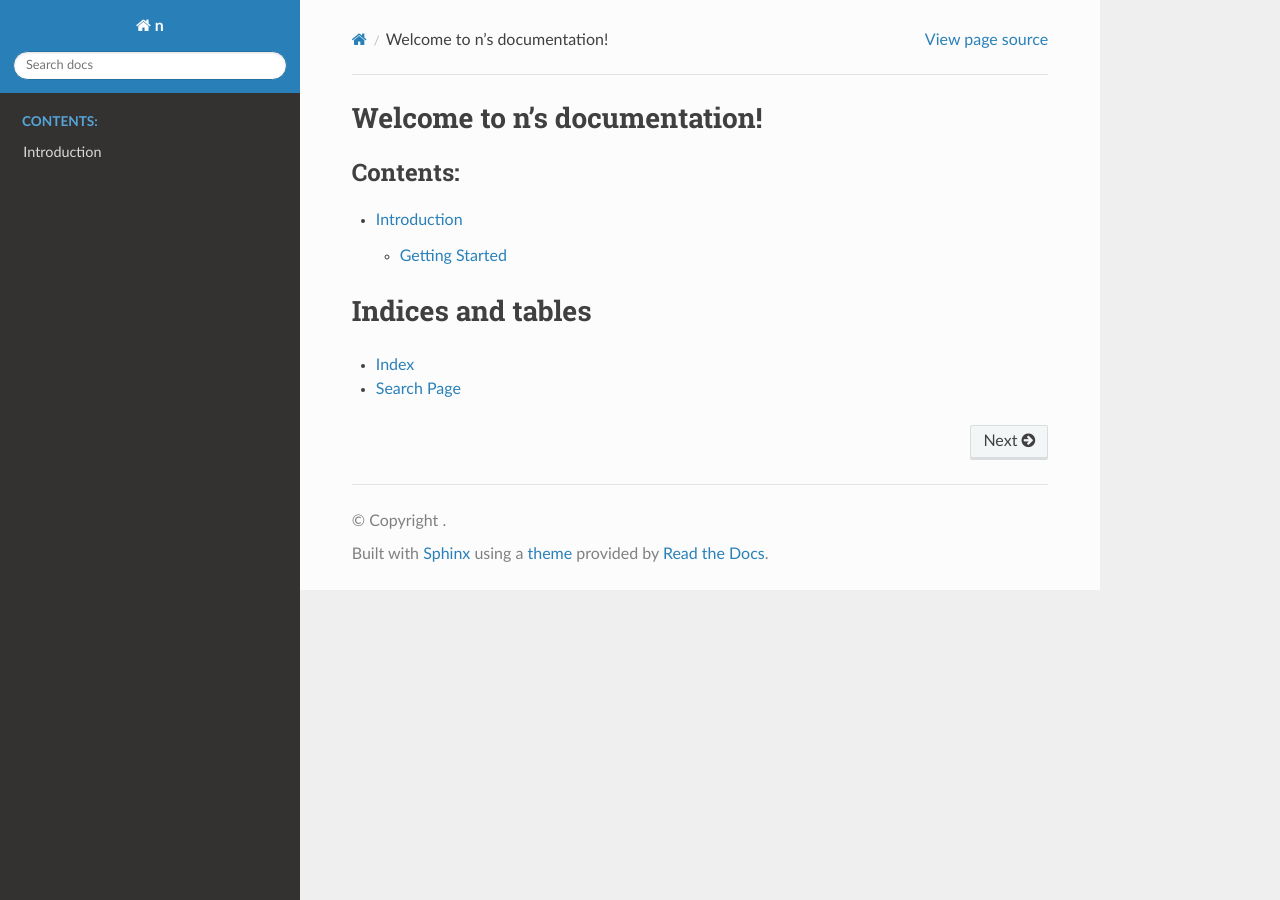
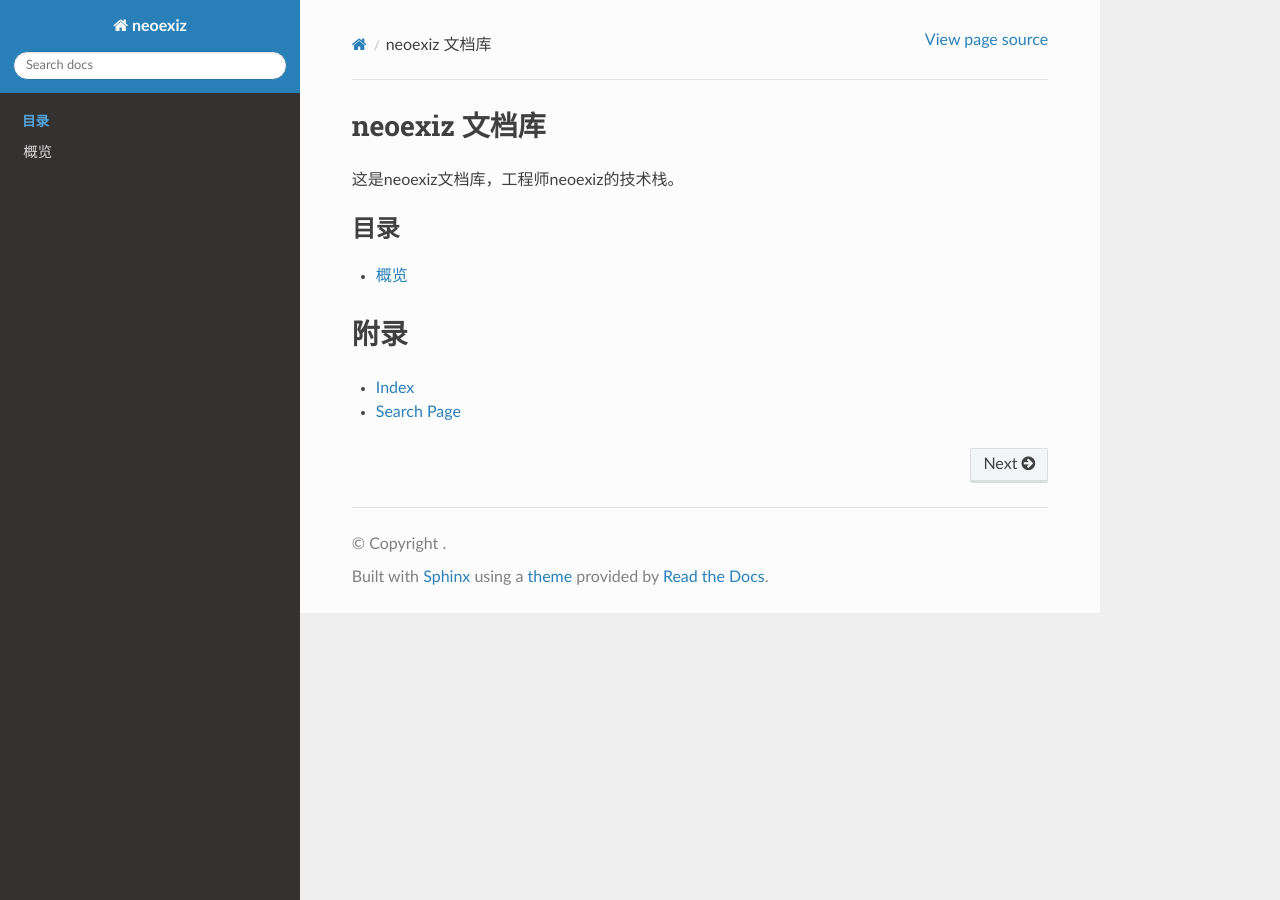
Before and after one commit to neoexiz/neoexiz, a Sphinx documentation site: the page built from docs/index.rst, in a window 1280 px wide. Built offline with Sphinx 7.4.7 and the Read the Docs theme 3.1.0, drawn with Linux system fonts in a browser that asks for light colours.

Commit message:
feat: use modern style

````diff
--- a/docs/conf.py
+++ b/docs/conf.py
@@ -1,7 +1,7 @@
 # Configuration file for the Sphinx documentation builder.
 # https://www.sphinx-doc.org/en/master/usage/configuration.html
 
-project = "n"
+project = "neoexiz"
 author = "neoexiz"
 release = "0.1.0"
 
--- a/docs/index.rst
+++ b/docs/index.rst
@@ -1,14 +1,18 @@
-Welcome to n's documentation!
-==============================
+#############
+ neoexiz 文档库
+#############
+
+这是neoexiz文档库，工程师neoexiz的技术栈。
 
 .. toctree::
-   :maxdepth: 2
-   :caption: Contents:
+    :maxdepth: 1
+    :caption: 目录
 
-   introduction
+    introduction
 
-Indices and tables
-==================
+####
+ 附录
+####
 
-* :ref:`genindex`
-* :ref:`search`
+- :ref:`genindex`
+- :ref:`search`
--- a/docs/introduction.md
+++ b/docs/introduction.md
@@ -1,14 +1,17 @@
-# Introduction
+# 概览
 
-Welcome to **n** — a personal knowledge management project built with [Sphinx](https://www.sphinx-doc.org/) and hosted on [Read the Docs](https://readthedocs.org/).
+这是neoexiz文档库，存储工程师neoexiz的技术文档
 
-## Getting Started
+## 技术分类
 
-To build the documentation locally:
-
-```bash
-pip install -r docs/requirements.txt
-cd docs && make html
-```
-
-The generated HTML will be in `docs/_build/html/`.
+* 集成电路
+* 电子电路
+* 操作系统
+* 编程语言
+* 通信网络
+* 传感控制
+* 架构设计
+* 算法建模
+* 产品创意
+* 项目管理
+* 战略管理
--- a/docs/requirements.txt
+++ /dev/null
@@ -1,3 +0,0 @@
-sphinx>=7.0,<8.0
-sphinx-rtd-theme>=2.0,<3.0
-myst-parser>=2.0,<3.0
````
Also changed, not shown: README.md (+13 -17 lines), pyproject.toml (+11 -7 lines), .pre-commit-config.yaml, .readthedocs.yaml, 7 other files.
